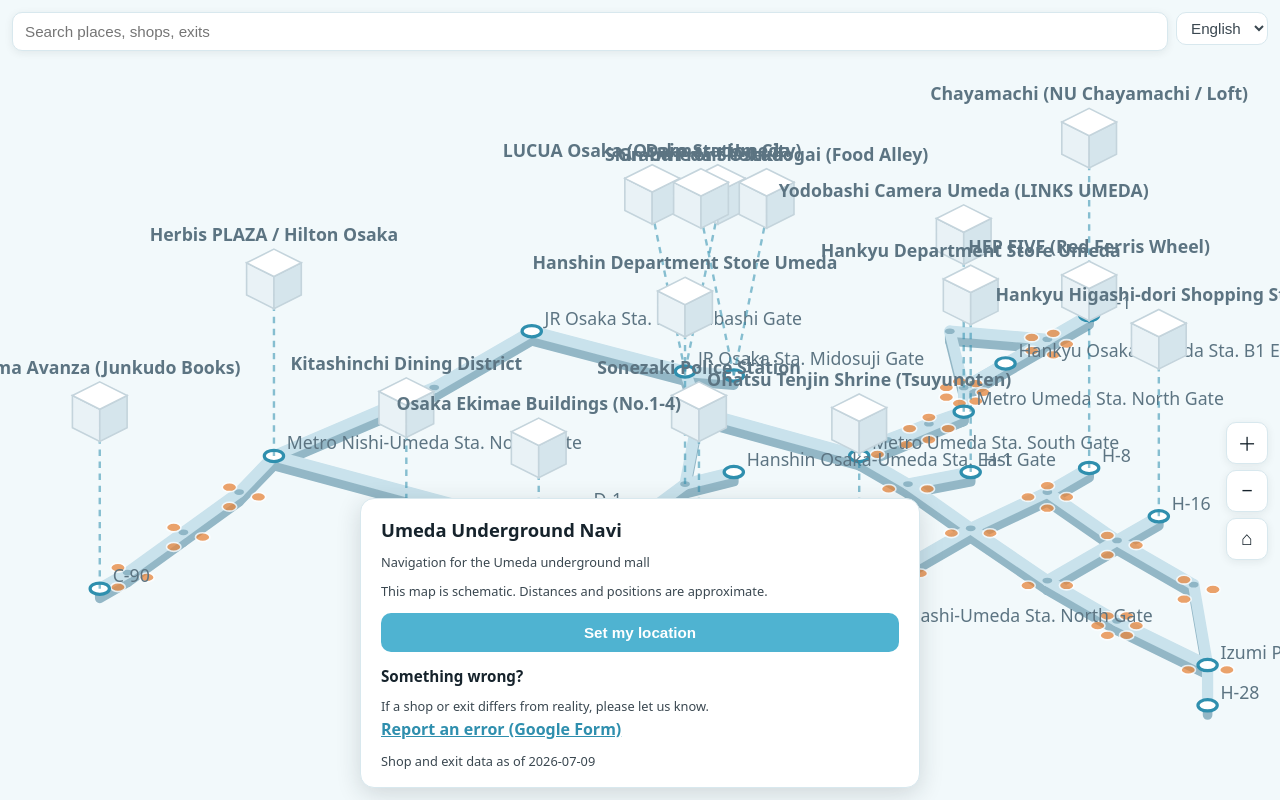
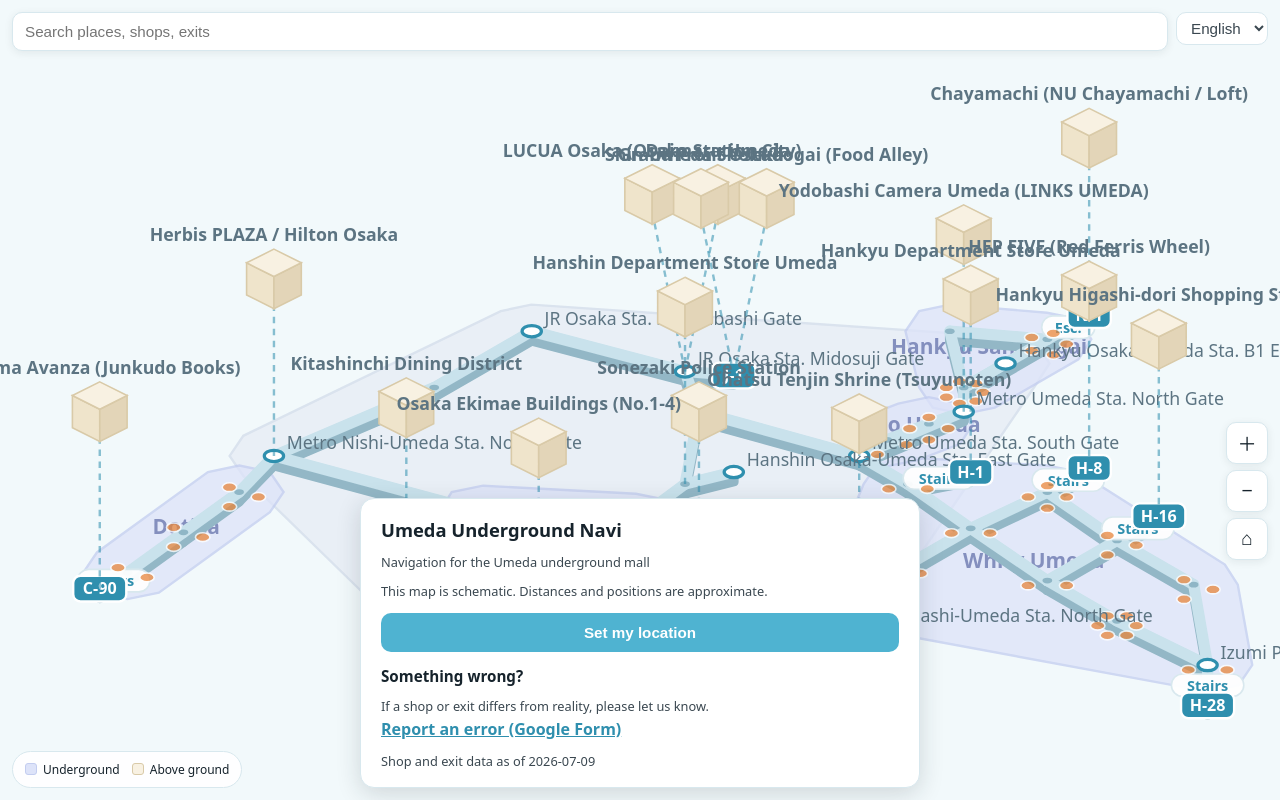
Before and after one commit to naki0227/umeda_underground_map, a React (Vite) app: page / in a window 1280 px wide. Built offline with nearby package versions, Linux system fonts and the light colour scheme.

Commit message:
feat(map): area zones, exit number badges, facility chips and legend
Co-Authored-By: Claude Opus 4.8 <noreply@anthropic.com>

```diff
--- a/src/domain/directions.ts
+++ b/src/domain/directions.ts
@@ -128,7 +128,9 @@ export function buildSteps(graph: Graph, route: Route): RouteStep[] {
   const lastNodeId = nodeIds[nodeIds.length - 1];
   const lastStep = steps[steps.length - 1];
   const endedWithFloorChange =
-    lastStep !== undefined && lastStep.action === 'floor-change' && lastStep.atNodeId === lastNodeId;
+    lastStep !== undefined &&
+    lastStep.action === 'floor-change' &&
+    lastStep.atNodeId === lastNodeId;
   if (!endedWithFloorChange) {
     steps.push({
       fromNodeId: segmentStart,
--- a/src/features/map/InteractiveMap.tsx
+++ b/src/features/map/InteractiveMap.tsx
@@ -3,7 +3,15 @@ import { useTranslation } from 'react-i18next';
 import type { Graph } from '../../domain/graph';
 import type { LocalizedText, NodeId, Poi, Shop } from '../../domain/types';
 import { localized } from '../../i18n';
-import { buildingFaces, GROUND_ELEVATION, project, SLAB_DEPTH } from './iso';
+import { project, SLAB_DEPTH, type ScreenPoint } from './iso';
+import {
+  BUILDING_HALF_WIDTH,
+  BUILDING_HEIGHT,
+  buildBuildings,
+  MapGroundLayer,
+} from './MapGroundLayer';
+import { MapMarkers } from './MapMarkers';
+import { buildAreaZones } from './zones';
 import { useMapViewport, type Bounds } from './useMapViewport';
 
 /** マップ上で選択できる「場所」。POI・店・出口/駅を統一的に扱う */
@@ -25,14 +33,19 @@ interface Props {
 }
 
 const PADDING = 90;
-const BUILDING_HALF_WIDTH = 34;
-const BUILDING_HEIGHT = 40;
 
 /** 同一ノードに複数の店ピンが重ならないよう円周上にずらす */
 function shopOffset(index: number, count: number): { dx: number; dy: number } {
   if (count === 1) return { dx: 0, dy: 18 };
   const angle = (index / count) * Math.PI * 2;
   return { dx: Math.cos(angle) * 24, dy: Math.sin(angle) * 14 + 6 };
+}
+
+/** バッジ・チップの幅をテキストから概算する（全角=21px / 半角=12px 相当） */
+function chipWidth(text: string): number {
+  let width = 0;
+  for (const ch of text) width += ch.charCodeAt(0) > 0xff ? 21 : 12;
+  return width + 18;
 }
 
 export function InteractiveMap({
@@ -48,38 +61,20 @@ export function InteractiveMap({
   const nodes = useMemo(() => [...graph.nodes.values()], [graph]);
 
   const screenOf = useMemo(() => {
-    const map = new Map<NodeId, { px: number; py: number }>();
+    const map = new Map<NodeId, ScreenPoint>();
     for (const node of nodes) map.set(node.id, project(node.x, node.y));
     return map;
   }, [nodes]);
 
-  const at = (id: NodeId) => screenOf.get(id) as { px: number; py: number };
+  const at = (id: NodeId) => screenOf.get(id) as ScreenPoint;
 
-  /** 地上の建物: POIをノードごとにまとめて横に並べる */
-  const buildings = useMemo(() => {
-    const byNode = new Map<NodeId, Poi[]>();
-    for (const poi of pois) {
-      const list = byNode.get(poi.nodeId);
-      if (list) list.push(poi);
-      else byNode.set(poi.nodeId, [poi]);
-    }
-    const result: {
-      poi: Poi;
-      base: { px: number; py: number };
-      anchor: { px: number; py: number };
-    }[] = [];
-    for (const [nodeId, group] of byNode) {
-      const node = graph.nodes.get(nodeId);
-      if (!node) continue;
-      const anchor = project(node.x, node.y);
-      group.forEach((poi, index) => {
-        const spread = (index - (group.length - 1) / 2) * (BUILDING_HALF_WIDTH * 2.4);
-        const base = project(node.x, node.y, GROUND_ELEVATION);
-        result.push({ poi, base: { px: base.px + spread, py: base.py }, anchor });
-      });
-    }
-    return result.sort((a, b) => a.base.py - b.base.py);
-  }, [pois, graph]);
+  const buildings = useMemo(() => buildBuildings(graph, pois), [graph, pois]);
+
+  const zones = useMemo(() => {
+    const list = buildAreaZones(nodes);
+    // 駅構内ゾーンは広く重なるので最背面に敷く
+    return list.sort((a, b) => (a.area === 'station' ? -1 : b.area === 'station' ? 1 : 0));
+  }, [nodes]);
 
   const bounds = useMemo<Bounds>(() => {
     const xs: number[] = [];
@@ -106,8 +101,7 @@ export function InteractiveMap({
 
   /** 通路スラブ。奥→手前の順に描く */
   const slabs = useMemo(() => {
-    const result: { key: string; a: { px: number; py: number }; b: { px: number; py: number } }[] =
-      [];
+    const result: { key: string; a: ScreenPoint; b: ScreenPoint }[] = [];
     for (const [fromId, edges] of graph.adjacency) {
       for (const edge of edges) {
         if (fromId >= edge.to) continue;
@@ -120,11 +114,34 @@ export function InteractiveMap({
     return result.sort((s, u) => Math.max(s.a.py, s.b.py) - Math.max(u.a.py, u.b.py));
   }, [graph, screenOf]);
 
+  /** エスカレーター・エレベーター・階段のあるエッジの中点チップ */
+  const facilities = useMemo(() => {
+    const result: { key: string; label: string; mid: ScreenPoint }[] = [];
+    for (const [fromId, edges] of graph.adjacency) {
+      for (const edge of edges) {
+        if (fromId >= edge.to) continue;
+        const attr = (['escalator', 'elevator', 'stairs'] as const).find((a) =>
+          edge.attrs.includes(a),
+        );
+        if (attr === undefined) continue;
+        const a = screenOf.get(fromId);
+        const b = screenOf.get(edge.to);
+        if (!a || !b) continue;
+        result.push({
+          key: `${fromId}--${edge.to}`,
+          label: t(`facilityShort.${attr}`),
+          mid: { px: (a.px + b.px) / 2, py: (a.py + b.py) / 2 },
+        });
+      }
+    }
+    return result;
+  }, [graph, screenOf, t]);
+
   const routePoints = useMemo(() => {
     if (!routeNodeIds || routeNodeIds.length < 2) return null;
     return routeNodeIds
       .map((id) => screenOf.get(id))
-      .filter((p): p is { px: number; py: number } => p !== undefined)
+      .filter((p): p is ScreenPoint => p !== undefined)
       .map((p) => `${p.px},${p.py}`)
       .join(' ');
   }, [routeNodeIds, screenOf]);
@@ -144,11 +161,8 @@ export function InteractiveMap({
     onSelectPlace(place);
   };
 
-  const current = currentNodeId ? at(currentNodeId) : undefined;
-  const destination = destinationNodeId ? at(destinationNodeId) : undefined;
-  const selectable = nodes.filter(
-    (n) => n.kind === 'exit' || n.kind === 'gate' || n.kind === 'landmark',
-  );
+  const exits = nodes.filter((n) => n.kind === 'exit');
+  const pins = nodes.filter((n) => n.kind === 'gate' || n.kind === 'landmark');
 
   return (
     <div className="interactive-map">
@@ -160,6 +174,29 @@ export function InteractiveMap({
         data-testid="map-view"
         {...viewport.handlers}
       >
+        {/* エリアの地下ゾーン */}
+        {zones.map((zone) => (
+          <polygon
+            key={zone.area}
+            className={`map-zone zone-${zone.area}`}
+            data-area={zone.area}
+            points={zone.points}
+          />
+        ))}
+        {zones
+          .filter((zone) => zone.area !== 'station')
+          .map((zone) => (
+            <text
+              key={`label-${zone.area}`}
+              className="map-zone-label"
+              x={zone.center.px}
+              y={zone.center.py}
+              textAnchor="middle"
+            >
+              {t(`area.${zone.area}`)}
+            </text>
+          ))}
+
         {/* 地下フロア: 通路スラブ（側面→上面） */}
         {slabs.map(({ key, a, b }) => (
           <polygon
@@ -182,6 +219,17 @@ export function InteractiveMap({
               <ellipse key={node.id} className="map-node" cx={p.px} cy={p.py} rx={6} ry={3.5} />
             );
           })}
+        {facilities.map(({ key, label, mid }) => {
+          const width = chipWidth(label);
+          return (
+            <g key={key} className="map-facility">
+              <rect x={mid.px - width / 2} y={mid.py - 14} width={width} height={28} rx={14} />
+              <text x={mid.px} y={mid.py + 7}>
+                {label}
+              </text>
+            </g>
+          );
+        })}
         {[...shopsByNode.entries()].flatMap(([nodeId, group]) => {
           const p = screenOf.get(nodeId);
           if (!p) return [];
@@ -203,7 +251,7 @@ export function InteractiveMap({
             );
           });
         })}
-        {selectable.map((node) => {
+        {pins.map((node) => {
           const p = at(node.id);
           return (
             <g
@@ -214,87 +262,47 @@ export function InteractiveMap({
             >
               <ellipse cx={p.px} cy={p.py} rx={12} ry={7} />
               <text className="map-label" x={p.px + 16} y={p.py - 8}>
-                {node.exitNo !== undefined ? node.exitNo : localized(node.name, i18n.language)}
+                {localized(node.name, i18n.language)}
               </text>
             </g>
           );
         })}
-
-        {/* 地上レイヤー: 階段リンクと建物 */}
-        {buildings.map(({ poi, base, anchor }) => (
-          <line
-            key={`link-${poi.id}`}
-            className="stair-link"
-            x1={anchor.px}
-            y1={anchor.py}
-            x2={base.px}
-            y2={base.py + 2}
-          />
-        ))}
-        {buildings.map(({ poi, base }) => {
-          const faces = buildingFaces(base, BUILDING_HALF_WIDTH, BUILDING_HEIGHT);
+        {exits.map((node) => {
+          const p = at(node.id);
+          const label = node.exitNo ?? localized(node.name, i18n.language);
+          const width = chipWidth(label);
           return (
             <g
-              key={poi.id}
-              className="building"
-              data-poi-id={poi.id}
-              onClick={() => pick({ nodeId: poi.nodeId, name: poi.name, aboveGround: true })}
+              key={node.id}
+              className="map-exit-badge"
+              data-node-id={node.id}
+              onClick={() => pick({ nodeId: node.id, name: node.name, aboveGround: false })}
             >
-              <polygon className="building-left" points={faces.left} />
-              <polygon className="building-right" points={faces.right} />
-              <polygon className="building-top" points={faces.top} />
-              <text
-                className="map-label building-label"
-                x={base.px}
-                y={base.py - BUILDING_HEIGHT - BUILDING_HALF_WIDTH * 0.5 - 10}
-                textAnchor="middle"
-              >
-                {localized(poi.name, i18n.language)}
+              <rect x={p.px - width / 2} y={p.py - 16} width={width} height={32} rx={9} />
+              <text x={p.px} y={p.py + 7} textAnchor="middle">
+                {label}
               </text>
+              <title>{localized(node.name, i18n.language)}</title>
             </g>
           );
         })}
 
-        {destination !== undefined && (
-          <g data-testid="map-destination">
-            <line
-              className="marker-stem destination"
-              x1={destination.px}
-              y1={destination.py}
-              x2={destination.px}
-              y2={destination.py - 34}
-            />
-            <circle
-              className="map-marker destination"
-              cx={destination.px}
-              cy={destination.py - 42}
-              r={13}
-            />
-            <text
-              className="map-marker-label destination"
-              x={destination.px + 18}
-              y={destination.py - 38}
-            >
-              {t('map.destination')}
-            </text>
-          </g>
-        )}
-        {current !== undefined && (
-          <g data-testid="map-current">
-            <line
-              className="marker-stem current"
-              x1={current.px}
-              y1={current.py}
-              x2={current.px}
-              y2={current.py - 34}
-            />
-            <circle className="map-marker current" cx={current.px} cy={current.py - 42} r={13} />
-            <text className="map-marker-label current" x={current.px + 18} y={current.py - 38}>
-              {t('map.you')}
-            </text>
-          </g>
-        )}
+        <MapGroundLayer buildings={buildings} onPick={pick} />
+        <MapMarkers
+          current={currentNodeId ? at(currentNodeId) : undefined}
+          destination={destinationNodeId ? at(destinationNodeId) : undefined}
+        />
       </svg>
+      <div className="map-legend" data-testid="map-legend">
+        <span>
+          <i className="swatch underground" />
+          {t('map.legendUnderground')}
+        </span>
+        <span>
+          <i className="swatch ground" />
+          {t('map.legendGround')}
+        </span>
+      </div>
       <div className="map-zoom-controls">
         <button type="button" aria-label={t('map.zoomIn')} onClick={viewport.zoomIn}>
           ＋
--- /dev/null
+++ b/src/features/map/MapGroundLayer.tsx
@@ -0,0 +1,84 @@
+import { useTranslation } from 'react-i18next';
+import type { Graph } from '../../domain/graph';
+import type { NodeId, Poi } from '../../domain/types';
+import { localized } from '../../i18n';
+import { buildingFaces, GROUND_ELEVATION, project, type ScreenPoint } from './iso';
+import type { Place } from './InteractiveMap';
+
+export const BUILDING_HALF_WIDTH = 34;
+export const BUILDING_HEIGHT = 40;
+
+export interface Building {
+  poi: Poi;
+  base: ScreenPoint;
+  anchor: ScreenPoint;
+}
+
+/** 地上の建物: POIをノードごとにまとめて横に並べる */
+export function buildBuildings(graph: Graph, pois: Poi[]): Building[] {
+  const byNode = new Map<NodeId, Poi[]>();
+  for (const poi of pois) {
+    const list = byNode.get(poi.nodeId);
+    if (list) list.push(poi);
+    else byNode.set(poi.nodeId, [poi]);
+  }
+  const result: Building[] = [];
+  for (const [nodeId, group] of byNode) {
+    const node = graph.nodes.get(nodeId);
+    if (!node) continue;
+    const anchor = project(node.x, node.y);
+    group.forEach((poi, index) => {
+      const spread = (index - (group.length - 1) / 2) * (BUILDING_HALF_WIDTH * 2.4);
+      const base = project(node.x, node.y, GROUND_ELEVATION);
+      result.push({ poi, base: { px: base.px + spread, py: base.py }, anchor });
+    });
+  }
+  return result.sort((a, b) => a.base.py - b.base.py);
+}
+
+interface Props {
+  buildings: Building[];
+  onPick: (place: Place) => void;
+}
+
+/** 地上レイヤー: 地下への階段リンクと建物ボックス */
+export function MapGroundLayer({ buildings, onPick }: Props) {
+  const { i18n } = useTranslation();
+  return (
+    <>
+      {buildings.map(({ poi, base, anchor }) => (
+        <line
+          key={`link-${poi.id}`}
+          className="stair-link"
+          x1={anchor.px}
+          y1={anchor.py}
+          x2={base.px}
+          y2={base.py + 2}
+        />
+      ))}
+      {buildings.map(({ poi, base }) => {
+        const faces = buildingFaces(base, BUILDING_HALF_WIDTH, BUILDING_HEIGHT);
+        return (
+          <g
+            key={poi.id}
+            className="building"
+            data-poi-id={poi.id}
+            onClick={() => onPick({ nodeId: poi.nodeId, name: poi.name, aboveGround: true })}
+          >
+            <polygon className="building-left" points={faces.left} />
+            <polygon className="building-right" points={faces.right} />
+            <polygon className="building-top" points={faces.top} />
+            <text
+              className="map-label building-label"
+              x={base.px}
+              y={base.py - BUILDING_HEIGHT - BUILDING_HALF_WIDTH * 0.5 - 10}
+              textAnchor="middle"
+            >
+              {localized(poi.name, i18n.language)}
+            </text>
+          </g>
+        );
+      })}
+    </>
+  );
+}
--- /dev/null
+++ b/src/features/map/MapMarkers.tsx
@@ -0,0 +1,55 @@
+import { useTranslation } from 'react-i18next';
+import type { ScreenPoint } from './iso';
+
+interface Props {
+  current?: ScreenPoint;
+  destination?: ScreenPoint;
+}
+
+function StandingMarker({
+  point,
+  kind,
+  label,
+  testId,
+}: {
+  point: ScreenPoint;
+  kind: 'current' | 'destination';
+  label: string;
+  testId: string;
+}) {
+  return (
+    <g data-testid={testId}>
+      <line
+        className={`marker-stem ${kind}`}
+        x1={point.px}
+        y1={point.py}
+        x2={point.px}
+        y2={point.py - 34}
+      />
+      <circle className={`map-marker ${kind}`} cx={point.px} cy={point.py - 42} r={13} />
+      <text className={`map-marker-label ${kind}`} x={point.px + 18} y={point.py - 38}>
+        {label}
+      </text>
+    </g>
+  );
+}
+
+/** 現在地・目的地の立ちピン */
+export function MapMarkers({ current, destination }: Props) {
+  const { t } = useTranslation();
+  return (
+    <>
+      {destination !== undefined && (
+        <StandingMarker
+          point={destination}
+          kind="destination"
+          label={t('map.destination')}
+          testId="map-destination"
+        />
+      )}
+      {current !== undefined && (
+        <StandingMarker point={current} kind="current" label={t('map.you')} testId="map-current" />
+      )}
+    </>
+  );
+}
--- /dev/null
+++ b/src/features/map/zones.ts
@@ -0,0 +1,84 @@
+import type { AreaId, MapNode } from '../../domain/types';
+import { project, type ScreenPoint } from './iso';
+
+/** エリアの地下ゾーン。スクリーン座標のポリゴンとラベル位置を持つ */
+export interface AreaZone {
+  area: AreaId;
+  /** SVGのpoints属性形式 */
+  points: string;
+  center: ScreenPoint;
+}
+
+/** Monotone chain法の凸包。点が3未満ならそのまま返す */
+export function convexHull(points: ScreenPoint[]): ScreenPoint[] {
+  const sorted = [...points].sort((a, b) => a.px - b.px || a.py - b.py);
+  if (sorted.length < 3) return sorted;
+  const cross = (o: ScreenPoint, a: ScreenPoint, b: ScreenPoint) =>
+    (a.px - o.px) * (b.py - o.py) - (a.py - o.py) * (b.px - o.px);
+
+  const lower: ScreenPoint[] = [];
+  for (const p of sorted) {
+    while (lower.length >= 2 && cross(lower[lower.length - 2], lower[lower.length - 1], p) <= 0) {
+      lower.pop();
+    }
+    lower.push(p);
+  }
+  const upper: ScreenPoint[] = [];
+  for (let i = sorted.length - 1; i >= 0; i -= 1) {
+    const p = sorted[i];
+    while (upper.length >= 2 && cross(upper[upper.length - 2], upper[upper.length - 1], p) <= 0) {
+      upper.pop();
+    }
+    upper.push(p);
+  }
+  return [...lower.slice(0, -1), ...upper.slice(0, -1)];
+}
+
+/** 各点の周囲に余白分の点を足してから凸包を取ることで、膨らんだゾーンを得る */
+function paddedHull(points: ScreenPoint[], padding: number): ScreenPoint[] {
+  const expanded: ScreenPoint[] = [];
+  for (const { px, py } of points) {
+    expanded.push(
+      { px: px + padding, py },
+      { px: px - padding, py },
+      { px, py: py + padding * 0.6 },
+      { px, py: py - padding * 0.6 },
+      { px: px + padding * 0.7, py: py + padding * 0.45 },
+      { px: px - padding * 0.7, py: py + padding * 0.45 },
+      { px: px + padding * 0.7, py: py - padding * 0.45 },
+      { px: px - padding * 0.7, py: py - padding * 0.45 },
+    );
+  }
+  return convexHull(expanded);
+}
+
+/**
+ * エリアごとの地下ゾーンポリゴンを作る。
+ * 地上出口ノードはゾーンの形に含めない（地下街の範囲を示すため）。
+ */
+export function buildAreaZones(nodes: MapNode[], padding = 55): AreaZone[] {
+  const byArea = new Map<AreaId, ScreenPoint[]>();
+  for (const node of nodes) {
+    if (node.kind === 'exit') continue;
+    const list = byArea.get(node.area);
+    const point = project(node.x, node.y);
+    if (list) list.push(point);
+    else byArea.set(node.area, [point]);
+  }
+
+  const zones: AreaZone[] = [];
+  for (const [area, points] of byArea) {
+    const hull = paddedHull(points, padding);
+    if (hull.length < 3) continue;
+    const center = {
+      px: hull.reduce((sum, p) => sum + p.px, 0) / hull.length,
+      py: hull.reduce((sum, p) => sum + p.py, 0) / hull.length,
+    };
+    zones.push({
+      area,
+      points: hull.map((p) => `${Math.round(p.px)},${Math.round(p.py)}`).join(' '),
+      center,
+    });
+  }
+  return zones;
+}
--- a/src/i18n/locales/en.ts
+++ b/src/i18n/locales/en.ts
@@ -75,6 +75,20 @@ export const en: Resource = {
     elevator: 'elevator',
     slope: 'slope',
   },
+  facilityShort: {
+    stairs: 'Stairs',
+    escalator: 'Esc.',
+    elevator: 'EV',
+    slope: 'Slope',
+  },
+  area: {
+    whity: 'Whity Umeda',
+    diamor: 'Diamor Osaka',
+    sanbangai: 'Hankyu Sanbangai',
+    ekimo: 'ekimo Umeda',
+    dojima: 'Dotica',
+    station: 'Station corridors',
+  },
   map: {
     title: 'Umeda underground map',
     you: 'You are here',
@@ -83,6 +97,8 @@ export const en: Resource = {
     zoomIn: 'Zoom in',
     zoomOut: 'Zoom out',
     resetView: 'Fit view',
+    legendUnderground: 'Underground',
+    legendGround: 'Above ground',
   },
   language: {
     label: 'Language',
--- a/src/i18n/locales/ja.ts
+++ b/src/i18n/locales/ja.ts
@@ -71,6 +71,20 @@ export const ja = {
     elevator: 'エレベーター',
     slope: 'スロープ',
   },
+  facilityShort: {
+    stairs: '階段',
+    escalator: 'エスカ',
+    elevator: 'EV',
+    slope: 'スロープ',
+  },
+  area: {
+    whity: 'ホワイティうめだ',
+    diamor: 'ディアモール大阪',
+    sanbangai: '阪急三番街',
+    ekimo: 'ekimo梅田',
+    dojima: 'ドーチカ',
+    station: '駅構内・連絡通路',
+  },
   map: {
     title: '梅田地下マップ',
     you: '現在地',
@@ -79,6 +93,8 @@ export const ja = {
     zoomIn: '拡大',
     zoomOut: '縮小',
     resetView: '全体表示',
+    legendUnderground: '地下街',
+    legendGround: '地上',
   },
   language: {
     label: '言語',
--- a/src/index.css
+++ b/src/index.css
@@ -403,20 +403,20 @@ button.candidate:hover {
 }
 
 .building-top {
-  fill: #ffffff;
-  stroke: #c4d4dc;
+  fill: #f8f1e2;
+  stroke: #d9caa8;
   stroke-width: 2;
 }
 
 .building-right {
-  fill: #d5e5ec;
-  stroke: #c4d4dc;
+  fill: #e3d5b8;
+  stroke: #d9caa8;
   stroke-width: 2;
 }
 
 .building-left {
-  fill: #e9f2f6;
-  stroke: #c4d4dc;
+  fill: #efe4cb;
+  stroke: #d9caa8;
   stroke-width: 2;
 }
 
@@ -452,6 +452,99 @@ button.candidate:hover {
 
 .map-node {
   fill: #8fb6c6;
+}
+
+.map-zone {
+  fill: #dde3f9;
+  stroke: #c3cdf0;
+  stroke-width: 3;
+  opacity: 0.75;
+}
+
+.map-zone.zone-station {
+  fill: #e7ecf5;
+  stroke: #d3dcea;
+}
+
+.map-zone-label {
+  font-size: 26px;
+  font-weight: 700;
+  fill: #7a86b8;
+  opacity: 0.9;
+  pointer-events: none;
+}
+
+.map-exit-badge rect {
+  fill: var(--accent-strong);
+  stroke: #ffffff;
+  stroke-width: 3;
+  cursor: pointer;
+}
+
+.map-exit-badge text {
+  font-size: 20px;
+  font-weight: 700;
+  fill: #ffffff;
+  cursor: pointer;
+}
+
+.map-exit-badge:hover rect {
+  fill: var(--accent);
+}
+
+.map-facility {
+  pointer-events: none;
+}
+
+.map-facility rect {
+  fill: #ffffff;
+  stroke: var(--border);
+  stroke-width: 2;
+  opacity: 0.95;
+}
+
+.map-facility text {
+  font-size: 18px;
+  font-weight: 600;
+  fill: var(--accent-strong);
+  text-anchor: middle;
+}
+
+.map-legend {
+  position: absolute;
+  left: 12px;
+  bottom: 12px;
+  display: flex;
+  gap: 12px;
+  padding: 8px 12px;
+  background: rgba(255, 255, 255, 0.9);
+  border: 1px solid var(--border);
+  border-radius: 999px;
+  font-size: 0.75rem;
+  color: var(--text-strong);
+  z-index: 5;
+}
+
+.map-legend span {
+  display: inline-flex;
+  align-items: center;
+  gap: 6px;
+}
+
+.map-legend .swatch {
+  width: 12px;
+  height: 12px;
+  border-radius: 3px;
+}
+
+.map-legend .swatch.underground {
+  background: #dde3f9;
+  border: 1px solid #c3cdf0;
+}
+
+.map-legend .swatch.ground {
+  background: #f8f1e2;
+  border: 1px solid #d9caa8;
 }
 
 .map-node.candidate {
```
Also changed, not shown: 2 other files (tests, documents, lock files or other folders).
